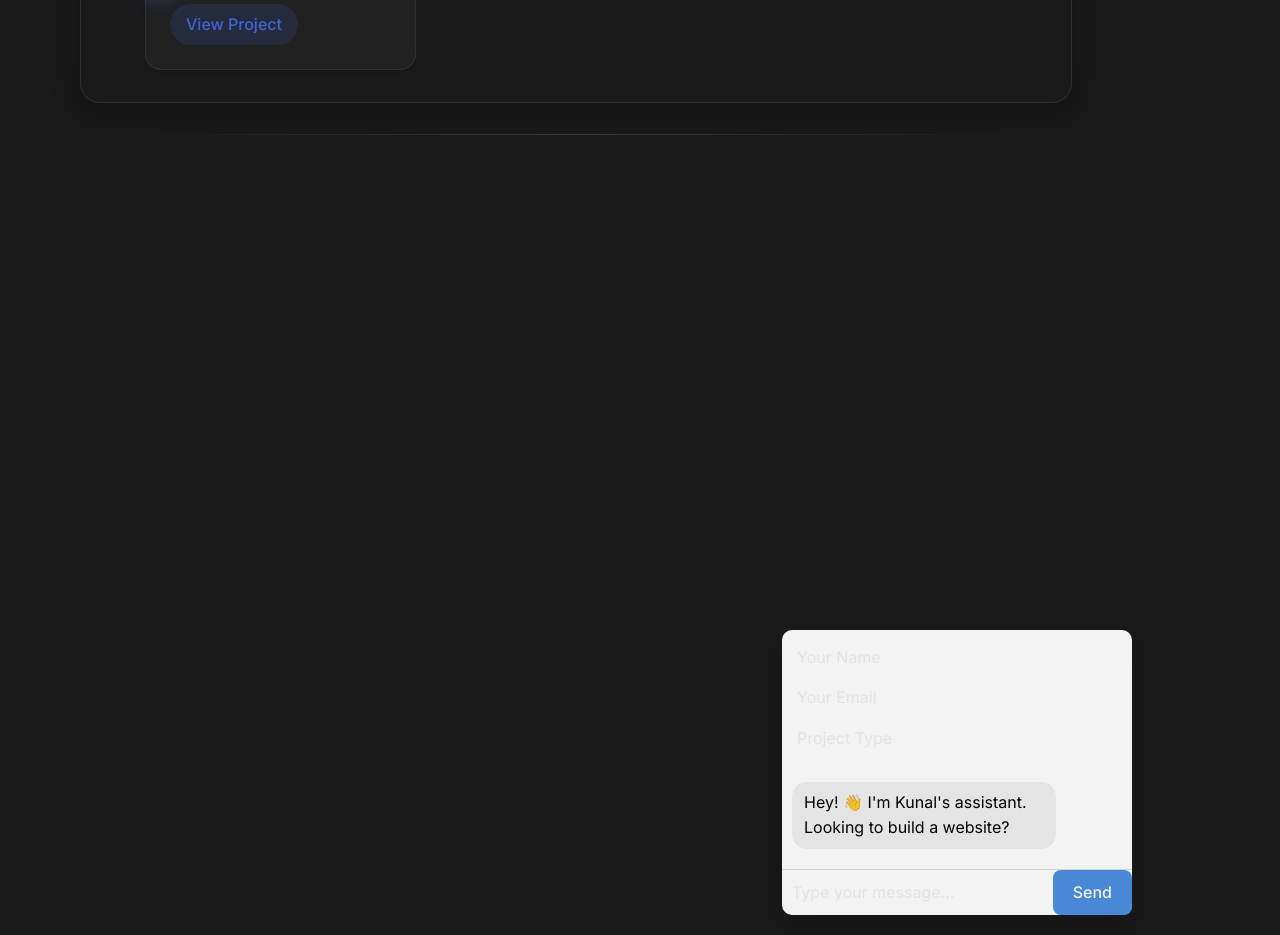
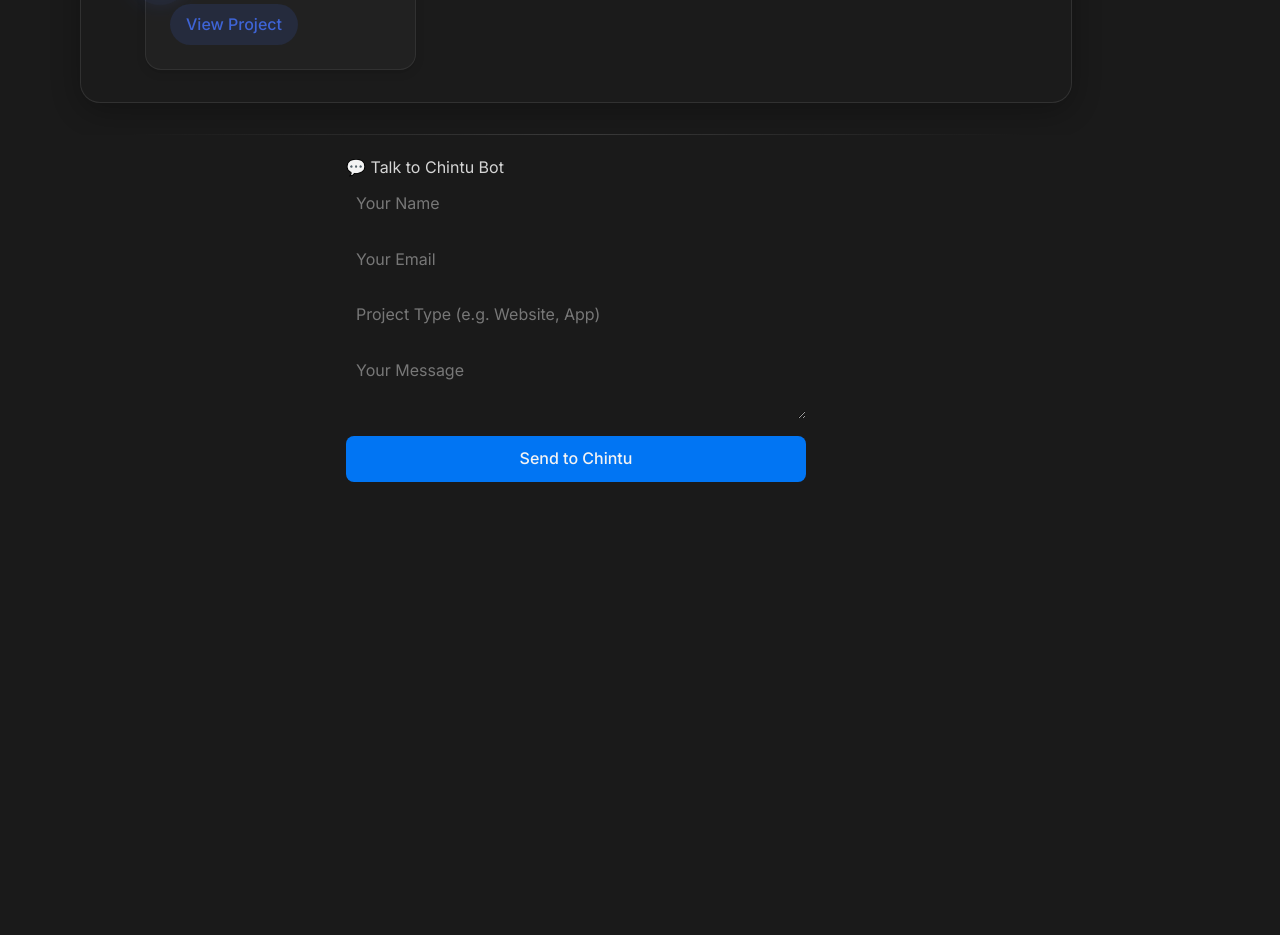
Before and after one commit to imkunal01/My_Portfolio, a React (Vite) app in the folder frontend/: page /chat in a window 1280 px wide. Before the commit this address led to /. Shown: the part 3020-3955 px from the top of the page. Built offline with nearby package versions, Linux system fonts and the light colour scheme.

Commit message:
backend imprivements

```diff
--- a/frontend/src/App.jsx
+++ b/frontend/src/App.jsx
@@ -161,7 +161,7 @@ const AppContent = ({ theme, toggleTheme, activeTab, setActiveTab }) => {
                 <section id="works" className="page-section">
                     <Works />
                 </section>
-                <section id="works" className="page-section">
+                <section id="chat" className="page-section">
                     <ChintuAi />
                 </section>
 
--- a/frontend/src/pages/ChintuAi/Chintu.jsx
+++ b/frontend/src/pages/ChintuAi/Chintu.jsx
@@ -1,83 +1,111 @@
 import React, { useState } from "react";
 import axios from "axios";
 
-const ChatBot = () => {
-  const [messages, setMessages] = useState([
-    { sender: "bot", text: "Hey! 👋 I'm Kunal's assistant. Looking to build a website?" }
-  ]);
-  const [input, setInput] = useState("");
-  const [name, setName] = useState("");
-  const [email, setEmail] = useState("");
-  const [projectType, setProjectType] = useState("");
+const Chintu = () => {
+  const [formData, setFormData] = useState({
+    name: "",
+    email: "",
+    projectType: "",
+    message: ""
+  });
 
-  const BACKEND_URL = process.env.REACT_APP_BACKEND_URL || "http://localhost:5000";
+  const [botReply, setBotReply] = useState("");
+  const [quote, setQuote] = useState("");
+  const [loading, setLoading] = useState(false);
 
-  const addMessage = (sender, text) => {
-    setMessages(prev => [...prev, { sender, text }]);
+  // Handle input changes
+  const handleChange = (e) => {
+    setFormData({
+      ...formData,
+      [e.target.name]: e.target.value
+    });
   };
 
-  const handleSend = async () => {
-    if (!input || !name || !email || !projectType) {
-      alert("Please fill all fields before sending a message.");
-      return;
-    }
-
-    const userMessage = input;
-    addMessage("user", userMessage);
-    setInput("");
+  // Submit form
+  const handleSubmit = async (e) => {
+    e.preventDefault();
+    setLoading(true);
+    setBotReply("");
+    setQuote("");
 
     try {
-      const res = await axios.post(`${BACKEND_URL}/chat`, {
-        name,
-        email,
-        projectType,
-        message: userMessage
-      });
-
-      addMessage("bot", res.data.reply + `\nEstimated Quote: ${res.data.quote}`);
-
+      const res = await axios.post("http://localhost:5000/chat", formData);
+      setBotReply(res.data.reply);
+      setQuote(res.data.quote);
     } catch (err) {
       console.error(err);
-      addMessage("bot", "Oops! Something went wrong.");
+      setBotReply("⚠️ Server se reply nahi aaya, check backend console.");
+    } finally {
+      setLoading(false);
     }
   };
 
   return (
-    <div style={{ position: "fixed", bottom: 20, right: 20, width: 350, background: "#fff", borderRadius: 10, boxShadow: "0 10px 30px rgba(0,0,0,0.2)" }}>
-      <div style={{ padding: 10 }}>
-        <input value={name} placeholder="Your Name" onChange={(e) => setName(e.target.value)} style={{ width: "100%", marginBottom: 5, padding: 5 }} />
-        <input value={email} placeholder="Your Email" onChange={(e) => setEmail(e.target.value)} style={{ width: "100%", marginBottom: 5, padding: 5 }} />
-        <input value={projectType} placeholder="Project Type" onChange={(e) => setProjectType(e.target.value)} style={{ width: "100%", marginBottom: 5, padding: 5 }} />
-      </div>
-      <div style={{ maxHeight: 300, overflowY: "auto", padding: 10 }}>
-        {messages.map((msg, idx) => (
-          <div key={idx} style={{
-            background: msg.sender === "bot" ? "#f1f0f0" : "#4a90e2",
-            color: msg.sender === "bot" ? "#000" : "#fff",
-            padding: "8px 12px",
-            borderRadius: 15,
-            marginBottom: 10,
-            alignSelf: msg.sender === "bot" ? "flex-start" : "flex-end",
-            maxWidth: "80%",
-          }}>
-            {msg.text}
-          </div>
-        ))}
-      </div>
-      <div style={{ display: "flex", borderTop: "1px solid #ddd" }}>
+    <div style={{ maxWidth: "500px", margin: "auto", padding: "20px" }}>
+      <h2>💬 Talk to Chintu Bot</h2>
+
+      <form onSubmit={handleSubmit}>
         <input
-          value={input}
-          onChange={(e) => setInput(e.target.value)}
-          placeholder="Type your message..."
-          style={{ flex: 1, padding: 10, border: "none", outline: "none" }}
-          onKeyDown={(e) => e.key === "Enter" && handleSend()}
+          type="text"
+          name="name"
+          placeholder="Your Name"
+          value={formData.name}
+          onChange={handleChange}
+          required
+          style={{ width: "100%", marginBottom: "10px", padding: "10px" }}
         />
-        <button onClick={handleSend} style={{ background: "#4a90e2", color: "#fff", border: "none", padding: "0 20px" }}>
-          Send
+        <input
+          type="email"
+          name="email"
+          placeholder="Your Email"
+          value={formData.email}
+          onChange={handleChange}
+          required
+          style={{ width: "100%", marginBottom: "10px", padding: "10px" }}
+        />
+        <input
+          type="text"
+          name="projectType"
+          placeholder="Project Type (e.g. Website, App)"
+          value={formData.projectType}
+          onChange={handleChange}
+          required
+          style={{ width: "100%", marginBottom: "10px", padding: "10px" }}
+        />
+        <textarea
+          name="message"
+          placeholder="Your Message"
+          value={formData.message}
+          onChange={handleChange}
+          required
+          style={{ width: "100%", marginBottom: "10px", padding: "10px" }}
+        />
+
+        <button
+          type="submit"
+          disabled={loading}
+          style={{
+            width: "100%",
+            padding: "10px",
+            background: "#007bff",
+            color: "white",
+            border: "none",
+            cursor: "pointer"
+          }}
+        >
+          {loading ? "Sending..." : "Send to Chintu"}
         </button>
-      </div>
+      </form>
+
+      {botReply && (
+        <div style={{ marginTop: "20px", padding: "15px", background: "#f4f4f4" }}>
+          <h3>🤖 Bot Reply</h3>
+          <p>{botReply}</p>
+          <h4>💰 Estimated Quote: {quote}</h4>
+        </div>
+      )}
     </div>
   );
 };
 
-export default ChatBot;
+export default Chintu;
```
Also changed, not shown: frontend/src/pages/ChintuAi/ChatBot.css (added, +108 -0 lines), 2 other files (tests, documents, lock files or other folders).
